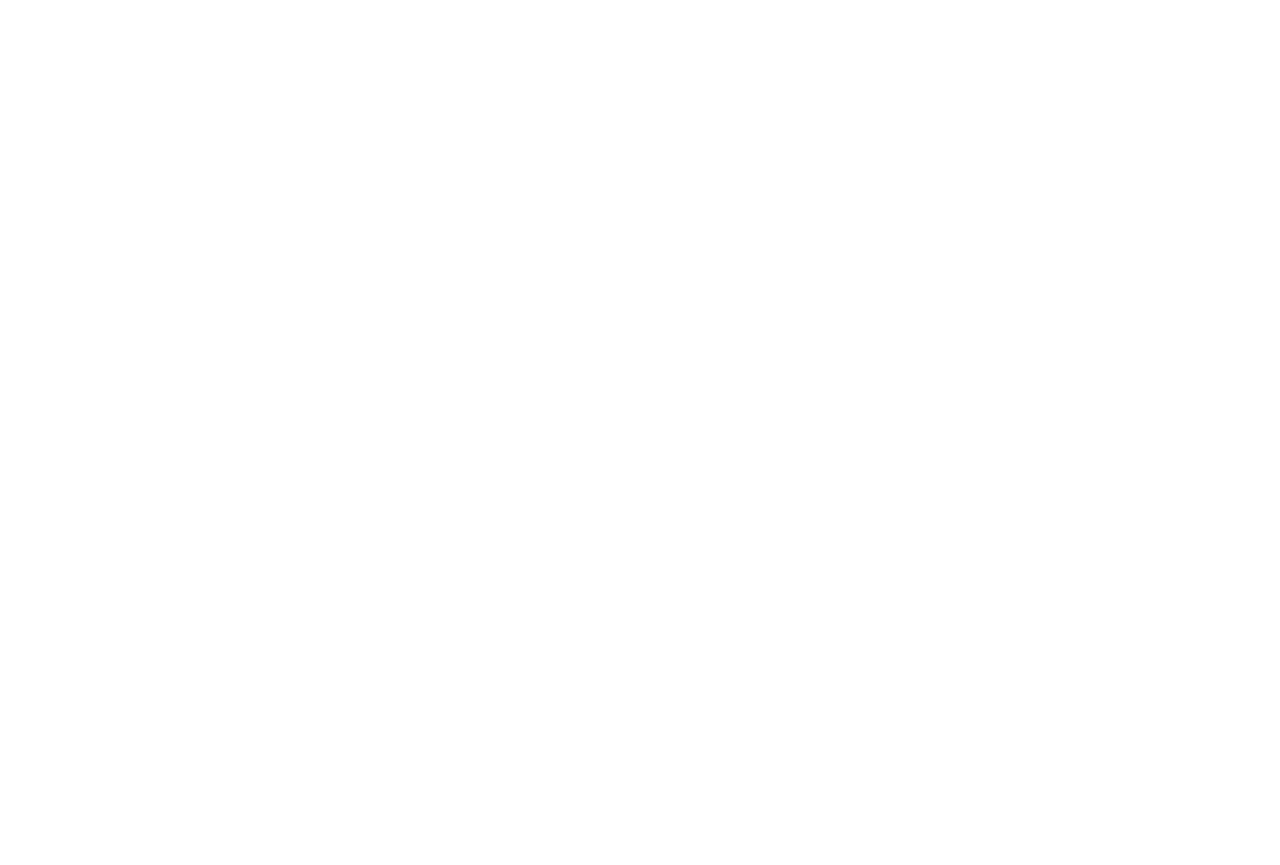
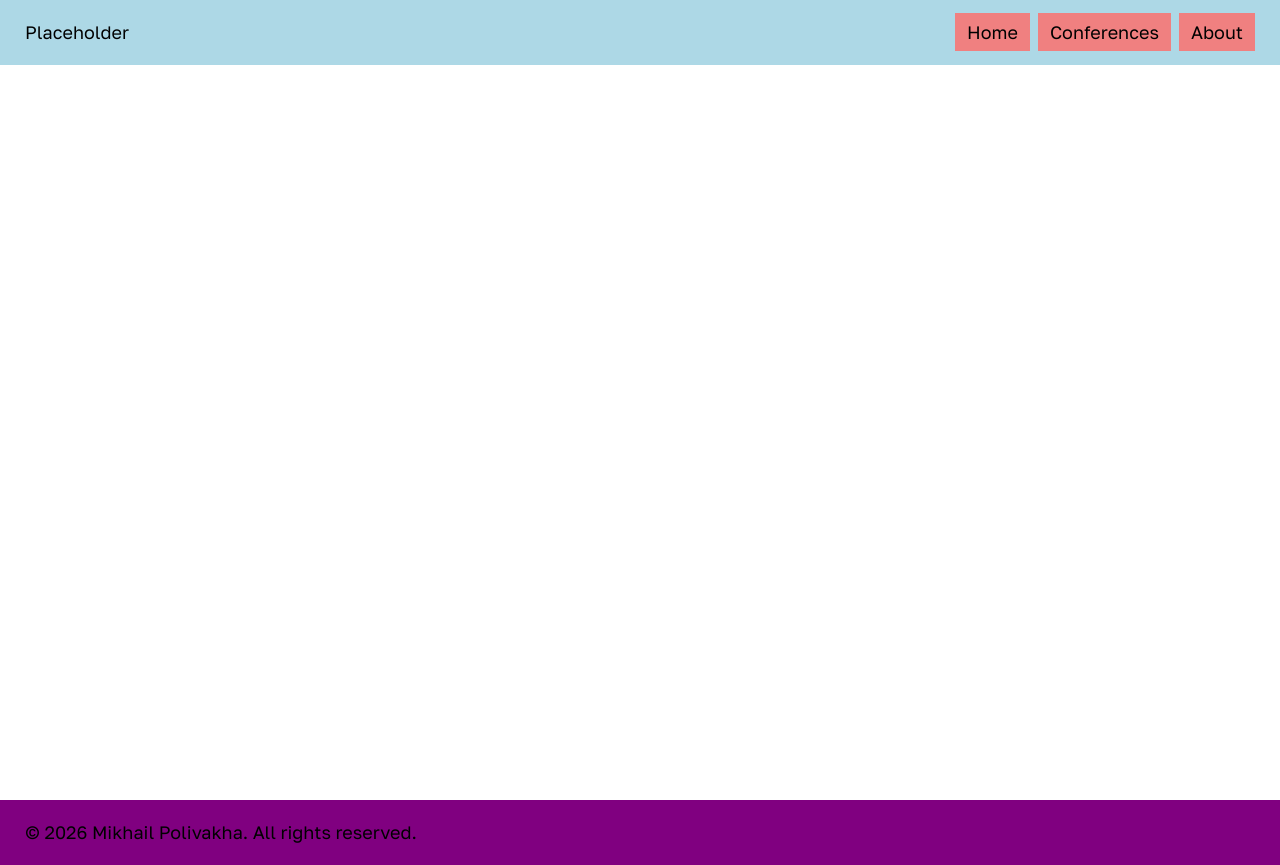
Before and after one commit to AshotSargsyan1/mipo256-website, a Next.js app: page / in a window 1280 px wide. Before the commit the page ends 800 px from the top, so only its background shows below. Built offline with nearby package versions, Linux system fonts and the light colour scheme.

Commit message:
Added header and footer (WIP)

```diff
--- a/src/app/globals.css
+++ b/src/app/globals.css
@@ -1,4 +1,5 @@
 :root {
+    --mp-header-height: 65px;
     --mp-primary-black: #000;
     --mp-primary-white: #fff;
 }
--- a/src/app/layout.tsx
+++ b/src/app/layout.tsx
@@ -2,6 +2,7 @@ import type { Metadata } from "next";
 import "./globals.css";
 import styles from "./styles.module.css"
 import localFont from "next/font/local";
+import { Header, Footer } from "@/components";
 
 const Golos_Text = localFont({
   src: "../assets/fonts/Variable_Golos_Text.woff2",
@@ -21,9 +22,11 @@ export default function RootLayout({
   return (
     <html lang="en">
       <body className={Golos_Text.className}>
+        <Header />
         <main className={styles.Main}>
           {children}
         </main>
+        <Footer />
       </body>
     </html>
   );
--- /dev/null
+++ b/src/components/Footer/index.tsx
@@ -0,0 +1,11 @@
+import styles from './styles.module.css'
+
+export const Footer = () => {
+    const currentYear = new Date().getFullYear().toString();
+
+    return (
+        <footer className={`MainContainer ${styles.MainWrapper}`}>
+            © <time dateTime={currentYear}>{currentYear}</time> Mikhail Polivakha. All rights reserved.
+        </footer>
+    )
+}
--- /dev/null
+++ b/src/components/Footer/styles.module.css
@@ -0,0 +1,4 @@
+.MainWrapper {
+    padding-block: 20px;
+    background-color: purple;
+}
--- /dev/null
+++ b/src/components/Header/NavigationBar/index.tsx
@@ -0,0 +1,19 @@
+import styles from "./styles.module.css";
+
+export const NavigationBar = () => {
+    return (
+        <nav>
+            <ul className={styles.LinksWrapper}>
+                <li>
+                    <a href="#" className={styles.Link}>Home</a>
+                </li>
+                <li>
+                    <a href="#" className={styles.Link}>Conferences</a>
+                </li>
+                <li>
+                    <a href="#" className={styles.Link}>About</a>
+                </li>
+            </ul>
+        </nav>
+    );
+};
--- /dev/null
+++ b/src/components/Header/NavigationBar/styles.module.css
@@ -0,0 +1,15 @@
+.LinksWrapper {
+    display: flex;
+    align-items: center;
+    gap: 8px;
+}
+
+.Link {
+    padding: 8px 12px;
+    transition: opacity 0.3s;
+    background-color: lightcoral;
+}
+
+.Link:hover {
+    opacity: 0.7;
+}
--- /dev/null
+++ b/src/components/Header/index.tsx
@@ -0,0 +1,13 @@
+import { NavigationBar } from "./NavigationBar";
+import styles from "./styles.module.css";
+
+export const Header = () => {
+    return (
+        <header className={styles.MainWrapper}>
+            <div className={`MainContainer ${styles.InnerWrapper}`}>
+                <div>Placeholder</div>
+                <NavigationBar />
+            </div>
+        </header>
+    );
+};
--- /dev/null
+++ b/src/components/Header/styles.module.css
@@ -0,0 +1,16 @@
+.MainWrapper {
+    position: fixed;
+    top: 0;
+    left: 0;
+    right: 0;
+    z-index: 9999;
+    height: var(--mp-header-height);
+    background-color: lightblue;
+}
+
+.InnerWrapper {
+    height: 100%;
+    display: flex;
+    justify-content: space-between;
+    align-items: center;
+}
--- /dev/null
+++ b/src/components/index.ts
@@ -0,0 +1,2 @@
+export { Header } from "./Header";
+export { Footer } from "./Footer";
```
